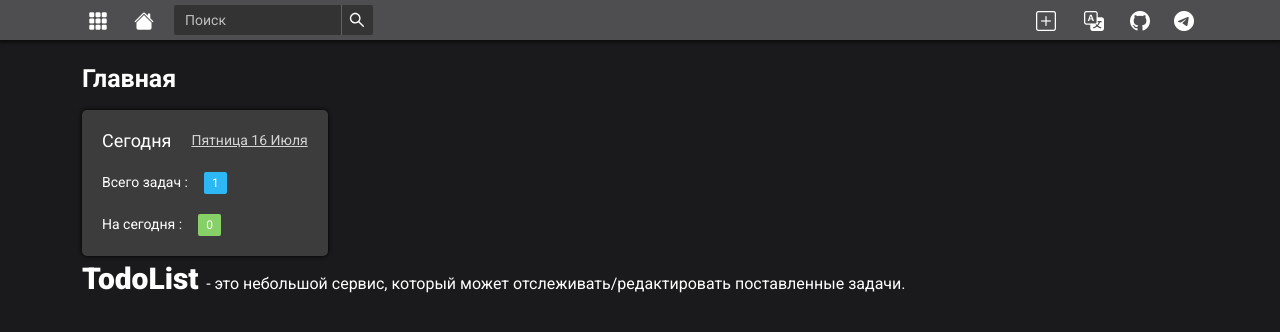
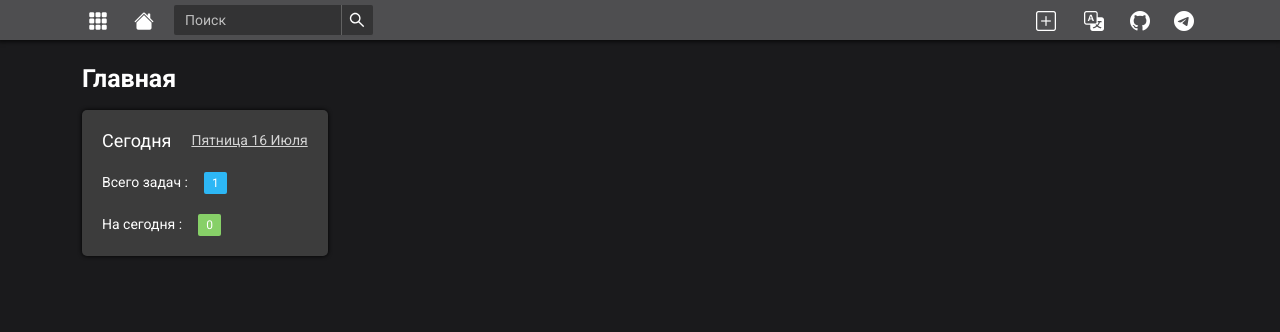
Before and after one commit to AlexType/todo-list, a Next.js app: page / in a window 1280 px wide. Shown: the top 332 px of the page. Built offline with nearby package versions, Linux system fonts and the light colour scheme.

Commit message:
upd: index.jsx

```diff
--- a/pages/index.jsx
+++ b/pages/index.jsx
@@ -18,14 +18,14 @@ export default function Home() {
             </Head>
             <div className="container">
                 <h1 className="title-page mb-3">{locale.titles.home}</h1>
-                <InfoBlock
-                    all={tasks.length}
-                    today={tasks.filter(filterByDeadline).length}
-                />
-                <p>
-                    <span className="logo">TodoList </span>
-                    - это небольшой сервис, который может отслеживать/редактировать поставленные задачи.
-                </p>
+                <div className="row">
+                    <div className="col-auto">
+                        <InfoBlock
+                            all={tasks.length}
+                            today={tasks.filter(filterByDeadline).length}
+                        />
+                    </div>
+                </div>
             </div>
         </Fragment>
     );
```
